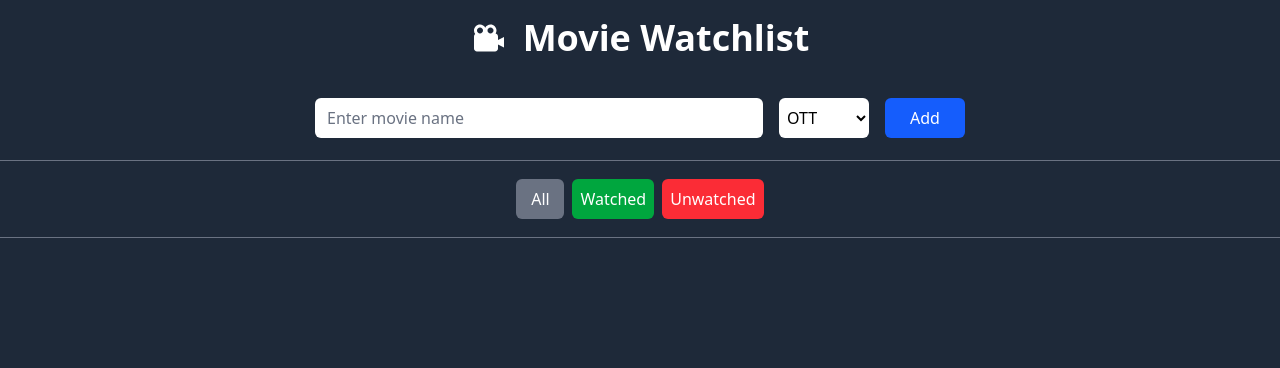
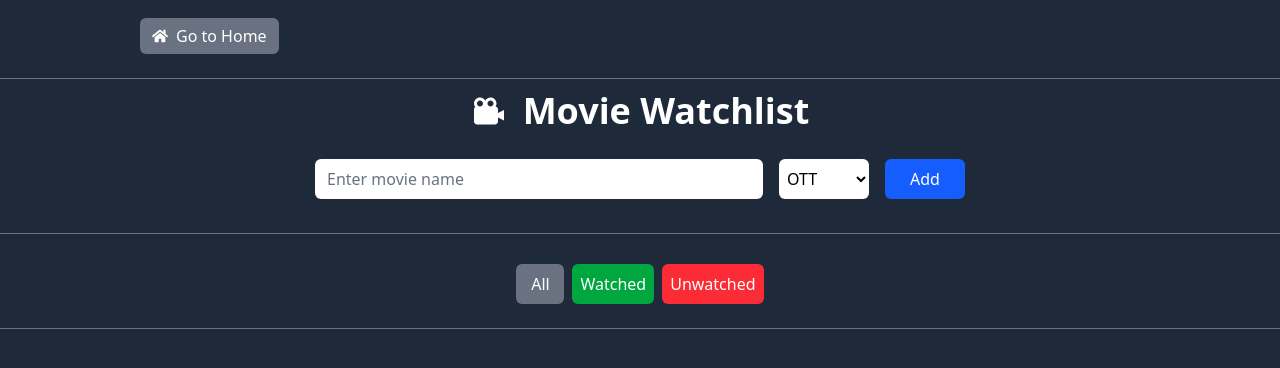
Before and after one commit to omarbinsaleh/movie-watchlist-frontend, a React (Vite) app: page /movie-watchlist in a window 1280 px wide. Shown: the top 368 px of the page. Built offline with nearby package versions, Linux system fonts and the light colour scheme.

Commit message:
added a 'Go to Home' buttons to navigate to the Home page

```diff
--- a/src/components/Divider/Divider.jsx
+++ b/src/components/Divider/Divider.jsx
@@ -2,7 +2,7 @@ import React from 'react'
 
 const Divider = () => {
   return (
-    <div className='border-b border-gray-400 my-3'></div>
+    <div className='border-b border-gray-500 my-3'></div>
   )
 }
 
--- a/src/components/MovieWatchlist/AddMovieForm/AddMovieForm.jsx
+++ b/src/components/MovieWatchlist/AddMovieForm/AddMovieForm.jsx
@@ -44,7 +44,7 @@ const AddMovieForm = ({addMovie}) => {
    }
 
    return (
-      <div className='w-full p-4 max-w-6xl mx-auto'>
+      <div className='w-full p-4 max-w-5xl mx-auto'>
          <form onSubmit={handleSubmit} className='w-full flex items-center justify-center  gap-4 flex-wrap' >
             <input className='flex-1 max-w-md  py-2 px-3 bg-white text-black placeholder:text-gray-500 rounded-md' type="text" name="movie" id="movie-name-input" value={formData.movie} onChange={handleChange} placeholder='Enter movie name' />
 
--- a/src/components/MovieWatchlist/Filter/Filter.jsx
+++ b/src/components/MovieWatchlist/Filter/Filter.jsx
@@ -3,7 +3,7 @@ import React from 'react'
 const Filter = () => {
   return (
     <div>
-      <section className='flex items-center justify-center gap-2 my-3 '>
+      <section className='flex items-center justify-center gap-2 my-3 pb-3'>
          <button className=' min-w-[48px] p-2 rounded-md bg-gray-500 text-white hover:bg-gray-400/75 cursor-pointer active:scale-105  '>All</button>
          <button className='p-2 bg-green-600 text-white hover:bg-green-500 rounded-md cursor-pointer active:scale-105'>Watched</button>
          <button className='p-2 bg-red-500 text-white hover:bg-red-400 active:scale-105 rounded-md cursor-pointer'>Unwatched</button>
--- a/src/components/MovieWatchlist/Header/Header.jsx
+++ b/src/components/MovieWatchlist/Header/Header.jsx
@@ -1,9 +1,8 @@
-import React from 'react'
-import { BiSolidCameraMovie } from 'react-icons/bi'
+import { BiSolidCameraMovie } from 'react-icons/bi';
 
 const Header = () => {
   return (
-    <div className=' p-3'>
+    <div className='relative'>
       <h1 className='flex justify-center gap-4 items-center font-bold text-4xl text-center'> <BiSolidCameraMovie /> Movie Watchlist</h1>
     </div>
   )
--- /dev/null
+++ b/src/components/MovieWatchlist/HomeBtn/HomeBtn.jsx
@@ -0,0 +1,14 @@
+import { FaHome } from 'react-icons/fa'
+import { Link } from 'react-router-dom'
+
+const HomeBtn = () => {
+   return (
+      <Link to={'/'}>
+         <button className='p-1.5 bg-gray-500 text-white rounded-md px-3 cursor-pointer active:scale-105 ease-in flex items-center justify-center gap-2'>
+            <FaHome /> Go to Home
+         </button>
+      </Link>
+   )
+}
+
+export default HomeBtn
--- a/src/components/MovieWatchlist/MovieWatchlist.jsx
+++ b/src/components/MovieWatchlist/MovieWatchlist.jsx
@@ -4,6 +4,8 @@ import Filter from './Filter/Filter'
 import MovieList from './MovieList/MovieList'
 import AddMovieForm from './AddMovieForm/AddMovieForm'
 import { addMovieToLocalStorage, deleteMovieFromLocalStorage, getAllMoviesFromLocalStorage, updateTheMovieList } from '../../utilities/MovieWatchlist/utilities'
+import HomeBtn from './HomeBtn/HomeBtn'
+import Divider from '../Divider/Divider'
 
 const MovieWatchlist = () => {
   const [movies, setMovies] = useState(getAllMoviesFromLocalStorage());
@@ -40,7 +42,7 @@ const MovieWatchlist = () => {
     // create a new movies list
     const newMovies = movies.map(movie => {
       if (movie.id === movieId) {
-        return {...movie, isWatched: true}
+        return { ...movie, isWatched: true }
       } else {
         return movie;
       }
@@ -60,7 +62,7 @@ const MovieWatchlist = () => {
     // create a new movies list
     const newMovies = movies.map(movie => {
       if (movie.id === movieId) {
-        return {...movie, isWatched: false};
+        return { ...movie, isWatched: false };
       } else {
         return movie;
       }
@@ -87,7 +89,7 @@ const MovieWatchlist = () => {
 
     const newMovies = movies.map(movie => {
       if (movie.id === movieId) {
-        return {...movie, rating: ratingValue};
+        return { ...movie, rating: ratingValue };
       } else {
         return movie;
       }
@@ -101,16 +103,25 @@ const MovieWatchlist = () => {
 
   return (
     <div className='w-full min-h-screen flex flex-col'>
-      <section className='py-1.5'>
+      <section className='py-1.5 w-full '>
+        <div className='px-3 py-3 max-w-5xl mx-auto'>
+          <HomeBtn />
+        </div>
+
+        <Divider />
+
         <Header />
       </section>
 
-      <section className='border-b border-gray-500 py-1.5'>
+      <section className=' w-full py-1.5'>
         <AddMovieForm addMovie={addMovie} />
       </section>
 
-      <section className='sticky top-0 left-0 bg-gray-800 border-b border-gray-500 py-1.5'>
+      <Divider />
+
+      <section className='sticky top-0 left-0 bg-gray-800 py-1.5 z-10 '>
         <Filter />
+        <Divider />
       </section>
 
       <section className='py-1.5'>
--- a/src/components/MovieWatchlist/StarRating/StarRating.jsx
+++ b/src/components/MovieWatchlist/StarRating/StarRating.jsx
@@ -24,6 +24,7 @@ const StarRating = ({ value = 0, movieId, onRatingChange }) => {
             onChange={handleChange}
             isRequired
             itemStyles={myStyle}
+            className='z-0'
          />
          <p className='text-sm hidden sm:block'>{starsText[rating < 0 ? 0 :(rating - 1)]}</p>
          {!rating && <p className='text-sm hidden sm:block'>Not Rated Yet</p>}
--- a/src/components/QuickLinks/QuickLinks.jsx
+++ b/src/components/QuickLinks/QuickLinks.jsx
@@ -11,8 +11,8 @@ const QuickLinks = () => {
          <Divider />
 
          <main className='flex gap-2'>
-            <Link className='px-3 py-2 bg-gray-500 rounded-md' to={'/movie-watchlist'} >Movie Watchlist</Link>
-            <Link className='px-3 py-2 bg-gray-500 rounded-md' to={'/employee-attendances'}>Employee Attendances</Link>
+            <Link className='px-3 py-2 bg-gray-500 rounded-md max-w-[130px] text-center' to={'/movie-watchlist'} >Movie Watchlist</Link>
+            <Link  className='px-3 py-2 bg-gray-500 rounded-md max-w-[130px] text-center wrap-break-word' to={'/employee-attendances'}>Employee Attendances</Link>
          </main>
       </section>
    )
```
